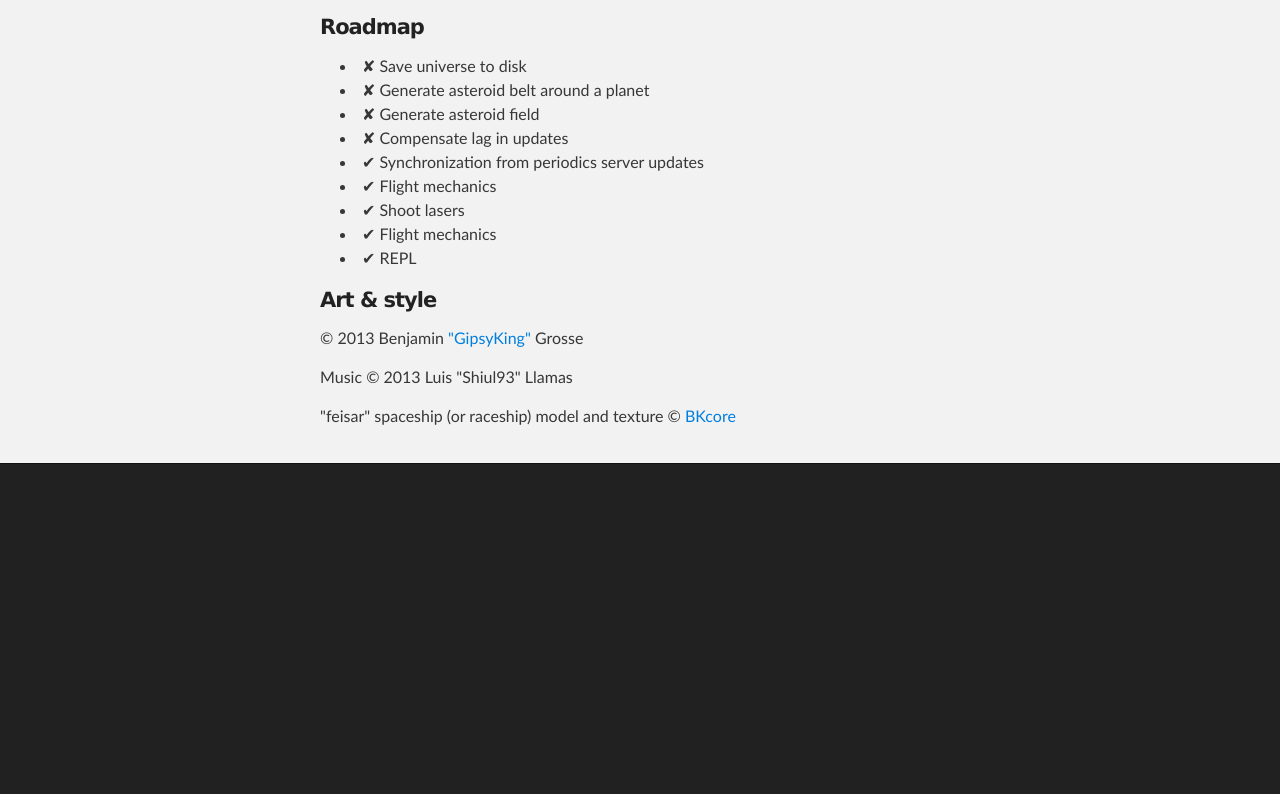
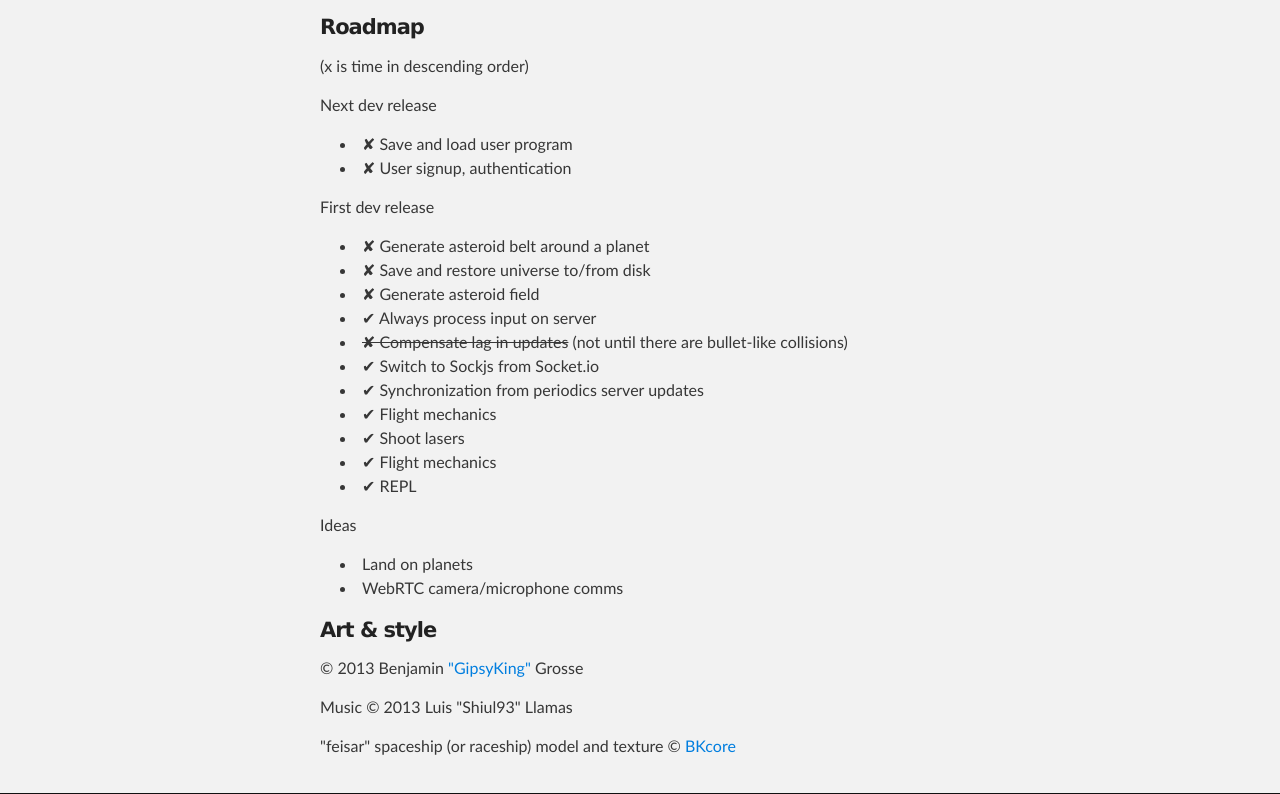
Before and after one commit to benjajaja/starstream-api, a plain HTML site: page index.html in a window 1280 px wide. Shown: the part 1297-2091 px from the top of the page. Before the commit the page ends 1761 px from the top, so only its background shows below. Drawn offline with Linux system fonts and the light colour scheme.

Commit message:
edit roadmap

```diff
--- a/index.html
+++ b/index.html
@@ -89,17 +89,35 @@
 </p>
 
 <h4>Roadmap</h4>
+<p>(x is time in descending order)</p>
+
+<p>Next dev release</p>
 <ul>
-  <li>✘ Save universe to disk</li>
+  <li>✘ Save and load user program</li>
+  <li>✘ User signup, authentication</li>
+</ul>
+
+<p>First dev release</p>
+<ul>
   <li>✘ Generate asteroid belt around a planet</li>
+  <li>✘ Save and restore universe to/from disk</li>
   <li>✘ Generate asteroid field</li>
-  <li>✘ Compensate lag in updates</li>
+  <li>✔ Always process input on server</li>
+  <li><s>✘ Compensate lag in updates</s> (not until there are bullet-like collisions)</li>
+  <li>✔ Switch to Sockjs from Socket.io</li>
   <li>✔ Synchronization from periodics server updates</li>
   <li>✔ Flight mechanics</li>
   <li>✔ Shoot lasers</li>
   <li>✔ Flight mechanics</li>
   <li>✔ REPL</li>
 </ul>
+
+<p>Ideas</p>
+<ul>
+  <li>Land on planets</li>
+  <li>WebRTC camera/microphone comms</li>
+</ul>
+
 
 <h4 id="copy">Art &amp; style</h4>
 <p>&copy; 2013 Benjamin <a href="https://github.com/gipsy-king">"GipsyKing"</a> Grosse</p>
```
